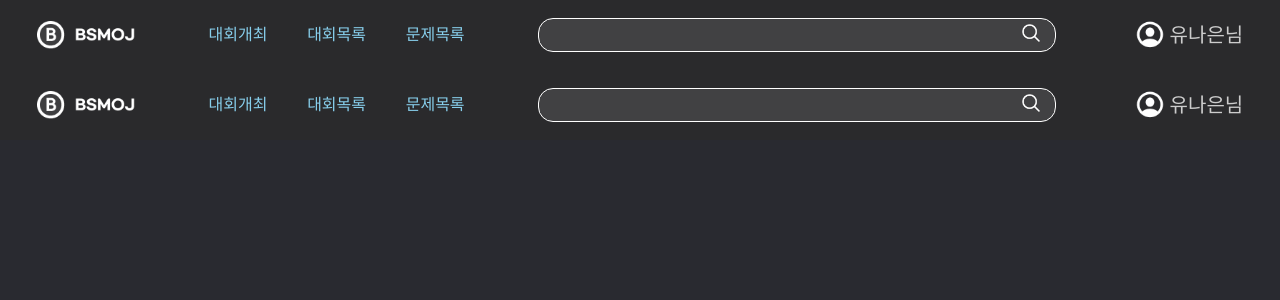
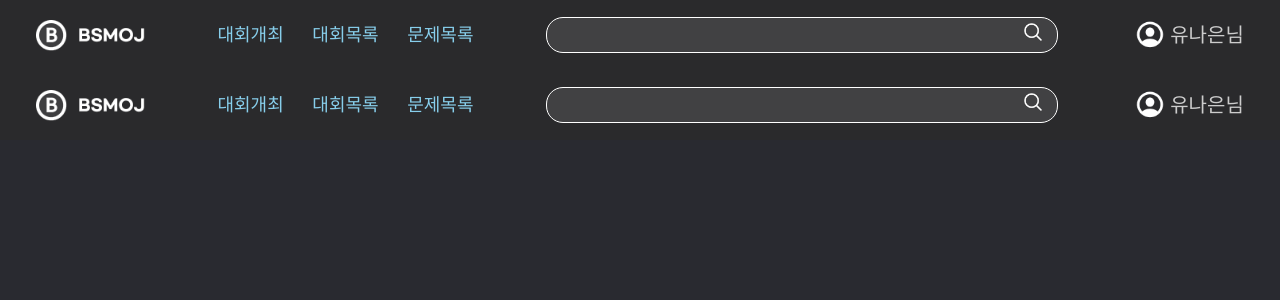
Before and after one commit to yunaeun/OJ-Front-ASSEMBLE, a Next.js app: page /test in a window 1280 px wide. Shown: the top 300 px of the page. Built offline with nearby package versions, Linux system fonts and the light colour scheme; a web font is replaced by a local one.

Commit message:
ADD :: 별추가

```diff
--- a/components/header/style.ts
+++ b/components/header/style.ts
@@ -10,7 +10,7 @@ export const HeaderBox = styled.header`
 `;
 
 export const Logo = styled.img`
-  height: 28px;
+  height: 31px;
 `;
 
 export const Search = styled.input`
@@ -18,12 +18,16 @@ export const Search = styled.input`
   border: 1px solid white;
   background-color: #414143;
   width: 40%;
-  border-radius: 15px;
+  border-radius: 17px;
   background-image: url(/images/search.png);
   background-repeat: no-repeat;
   background-size: 18px;
   background-position-x: 97%;
   background-position-y: 5px;
+  padding: 17px;
+  box-sizing: border-box;
+  color: white;
+  font-size: 15px;
   &:focus {
     outline: none;
   }
@@ -34,5 +38,5 @@ export const Nav = styled.div`
   width: 20%;
   align-items: center;
   justify-content: space-between;
-  font-size: 16px;
+  font-size: 18px;
 `;
```
